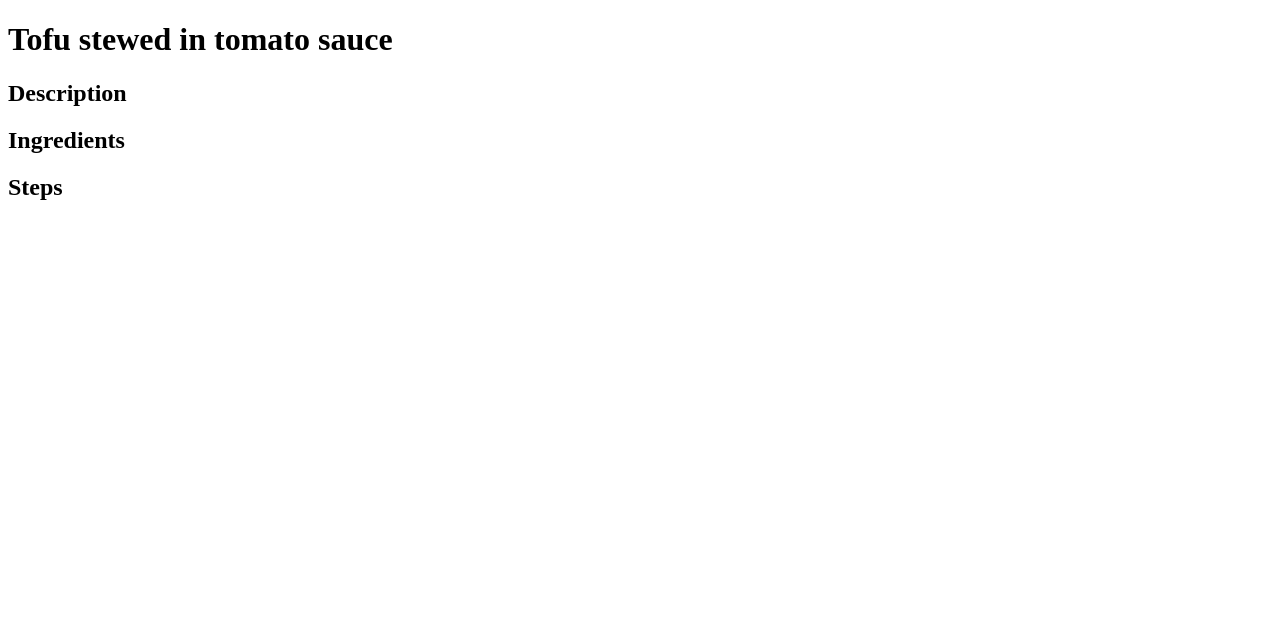
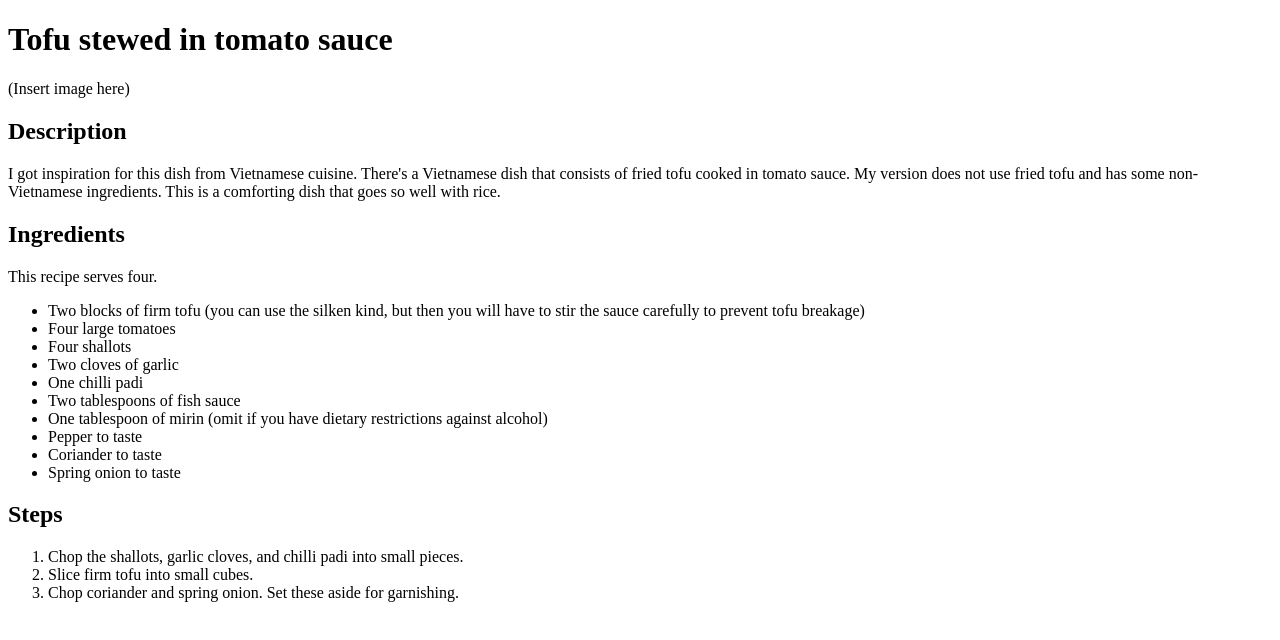
Before and after one commit to Wanasaurus/odin-recipes, a plain HTML site: page recipes/tofutomato.html in a window 1280 px wide. Drawn offline with Linux system fonts and the light colour scheme.

Commit message:
Write description and ingredients. Begin steps.

```diff
--- a/recipes/tofutomato.html
+++ b/recipes/tofutomato.html
@@ -6,8 +6,28 @@
         </head>
         <body>
             <h1>Tofu stewed in tomato sauce</h1>
+                <p>(Insert image here)</p>
                 <h2>Description</h2>
+                    <p>I got inspiration for this dish from Vietnamese cuisine. There's a Vietnamese dish that consists of fried tofu cooked in tomato sauce. My version does not use fried tofu and has some non-Vietnamese ingredients. This is a comforting dish that goes so well with rice.</p>
                 <h2>Ingredients</h2>
+                    <p>This recipe serves four.</p>
+                    <ul>
+                        <li>Two blocks of firm tofu (you can use the silken kind, but then you will have to stir the sauce carefully to prevent tofu breakage)</li>
+                        <li>Four large tomatoes</li>
+                        <li>Four shallots</li>
+                        <li>Two cloves of garlic</li>
+                        <li>One chilli padi</li>
+                        <li>Two tablespoons of fish sauce</li>
+                        <li>One tablespoon of mirin (omit if you have dietary restrictions against alcohol)</li>
+                        <li>Pepper to taste</li>
+                        <li>Coriander to taste</li>
+                        <li>Spring onion to taste</li>
+                    </ul>
                 <h2>Steps</h2>
+                    <ol>
+                        <li>Chop the shallots, garlic cloves, and chilli padi into small pieces.</li>
+                        <li>Slice firm tofu into small cubes.</li>
+                        <li>Chop coriander and spring onion. Set these aside for garnishing.</li>
+                    </ol>
         </body>
     </html>
```
